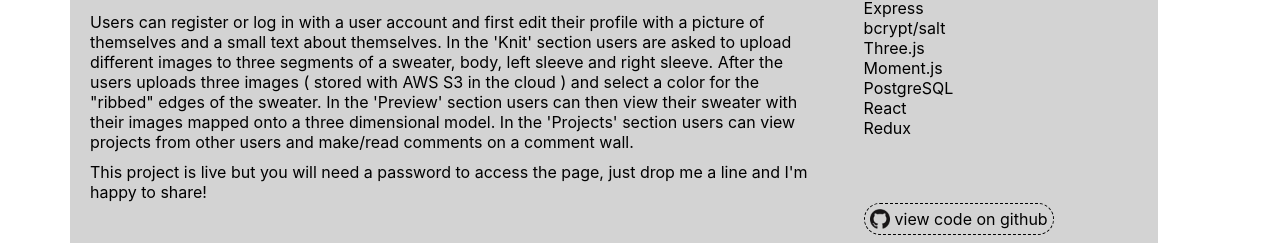
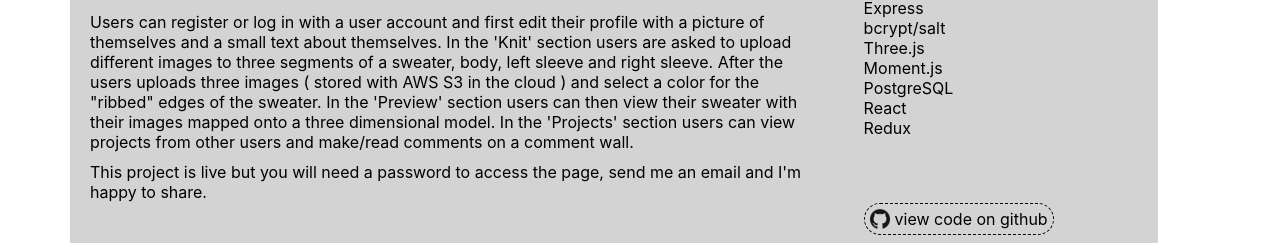
Before and after one commit to jackrandol/jackr-portfolio, a React (Create React App) app: page /projects in a window 1280 px wide. Shown: the part 1045-1288 px from the top of the page. Built offline with nearby package versions, Linux system fonts and the light colour scheme.

Commit message:
cleaned up for deploy

```diff
--- a/src/projectData.js
+++ b/src/projectData.js
@@ -21,7 +21,7 @@ export const projectData = [
     ],
     gitHubUrl: 'https://github.com/jackrandol/knitables-II',
     liveUrl: 'http://knitables.herokuapp.com/',
-    requestPassword: `This project is live but you will need a password to access the page, just drop me a line and I'm happy to share!`,
+    requestPassword: `This project is live but you will need a password to access the page, send me an email and I'm happy to share.`,
   },
   {
     title: 'Fakultät Null',
```
